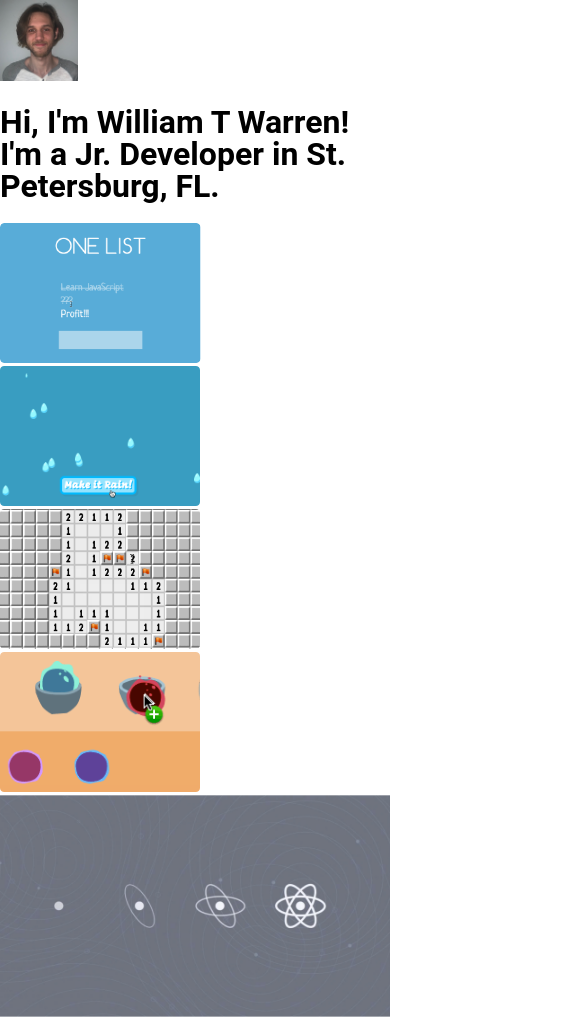
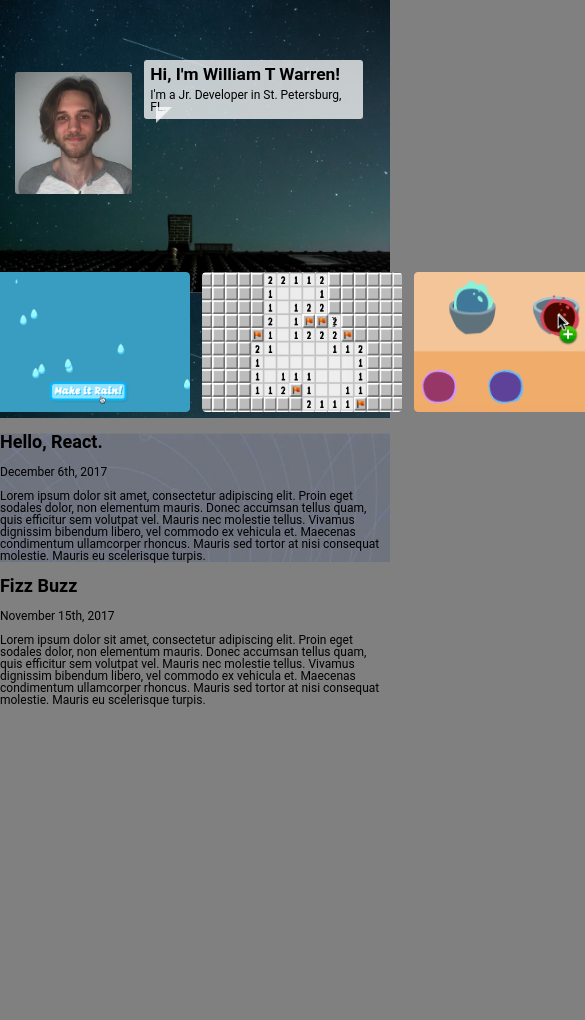
Before and after one commit to WillWarren1/mock-potfolio, a website: page public/index.html in a window 390 px wide. Shown: the top 1020 px of the page, 585 px wide, since content can reach past the window. After the commit the page ends 844 px from the top, so only its background shows below. Drawn offline with Linux system fonts and the light colour scheme.

Commit message:
got the header looking nice on small screen

```diff
--- a/public/index.html
+++ b/public/index.html
@@ -10,20 +10,35 @@
 	<body>
 		<header>
 			<img class="my-face" src="/images/me.jpg" alt="it me" width="20%" />
-			<h1 class="hello-world">
-				Hi, I'm William T Warren! I'm a Jr. Developer in St. Petersburg, FL.
-			</h1>
+			<section class="textbubble">
+				<h1 class="hello-world">
+					Hi, I'm William T Warren!
+				</h1>
+				<p>I'm a Jr. Developer in St. Petersburg, FL.</p>
+			</section>
+			<img class="triangle" src="/images/tri.png" alt="tiny triangle" />
+			<section class="slice-container">
+				<img class="slices" src="/images/sliced/one-list.png" alt="one list" />
+				<img
+					class="slices"
+					src="/images/sliced/make-it-rain.png"
+					alt="Make it Rain game"
+				/>
+				<img
+					class="slices"
+					src="/images/sliced/bomb-sniffer.png"
+					alt="bomb sniffer game"
+				/>
+				<img
+					class="slices"
+					src="/images/sliced/sensei-sense.png"
+					alt="sensei-sense game"
+				/>
+			</section>
 		</header>
 
 		<main>
-			<section>
-				<img src="/images/sliced/one-list.png" alt="one list" />
-				<img src="/images/sliced/make-it-rain.png" alt="Make it Rain game" />
-				<img src="/images/sliced/bomb-sniffer.png" alt="bomb sniffer game" />
-				<img src="/images/sliced/sensei-sense.png" alt="sensei-sense game" />
-			</section>
-			<section>
-				<img src="/images/react.png" alt="react logo" width="100%" />
+			<article class="react">
 				<h2>Hello, React.</h2>
 				<p>
 					December 6th, 2017
@@ -36,10 +51,10 @@
 					condimentum ullamcorper rhoncus. Mauris sed tortor at nisi consequat
 					molestie. Mauris eu scelerisque turpis.
 				</p>
-			</section>
+			</article>
 
-			<section>
-				<img src="/images/code.png" alt="blurry code on screen" width="100%" />
+			<article>
+				<!-- <img src="/images/code.png" alt="blurry code on screen" width="90%" /> make css background instead -->
 				<h2>Fizz Buzz</h2>
 				<p>
 					November 15th, 2017
@@ -52,7 +67,7 @@
 					condimentum ullamcorper rhoncus. Mauris sed tortor at nisi consequat
 					molestie. Mauris eu scelerisque turpis.
 				</p>
-			</section>
+			</article>
 		</main>
 	</body>
 </html>
--- a/public/screen.css
+++ b/public/screen.css
@@ -1,5 +1,5 @@
 :root {
-	font: 16px / 1 Roboto;
+	font: 12px / 1 Roboto;
 }
 
 html {
@@ -9,8 +9,62 @@ html {
 body {
 	margin: 0;
 	min-height: 100%;
+	background-color: gray;
 }
 
+header {
+	display: flex;
+	flex-wrap: wrap;
+	background-image: url(/images/space.png);
+	background-size: 100%;
+	justify-content: center;
+	position: relative;
+	align-items: flex-start;
+}
+
+header p {
+	margin: 0.5rem 0rem;
+	padding: 0rem 0.5rem;
+	font-size: 1rem;
+}
+h1 {
+	margin: 0.5rem 0.5rem;
+	width: 100%;
+	font-size: 1.45rem;
+	padding: 0;
+}
+.triangle {
+	opacity: 0.75;
+	height: 4%;
+	width: 4%;
+	position: absolute;
+	top: 25.5%;
+	left: 40%;
+}
+
+.textbubble {
+	background-color: rgba(255, 255, 255, 0.75);
+	border-radius: 3px;
+	margin: 5rem 1rem;
+	width: 56%;
+	height: 10%;
+}
 .my-face {
-	width: 20%;
+	width: 30%;
+	height: 30%;
+	margin: 6rem 0rem;
+	border-radius: 3px;
 }
+
+.slice-container {
+	display: flex;
+	justify-content: space-evenly;
+}
+
+.slices {
+	margin: 0.5rem;
+}
+
+.react {
+	background-image: url(/images/react.png);
+}
```
